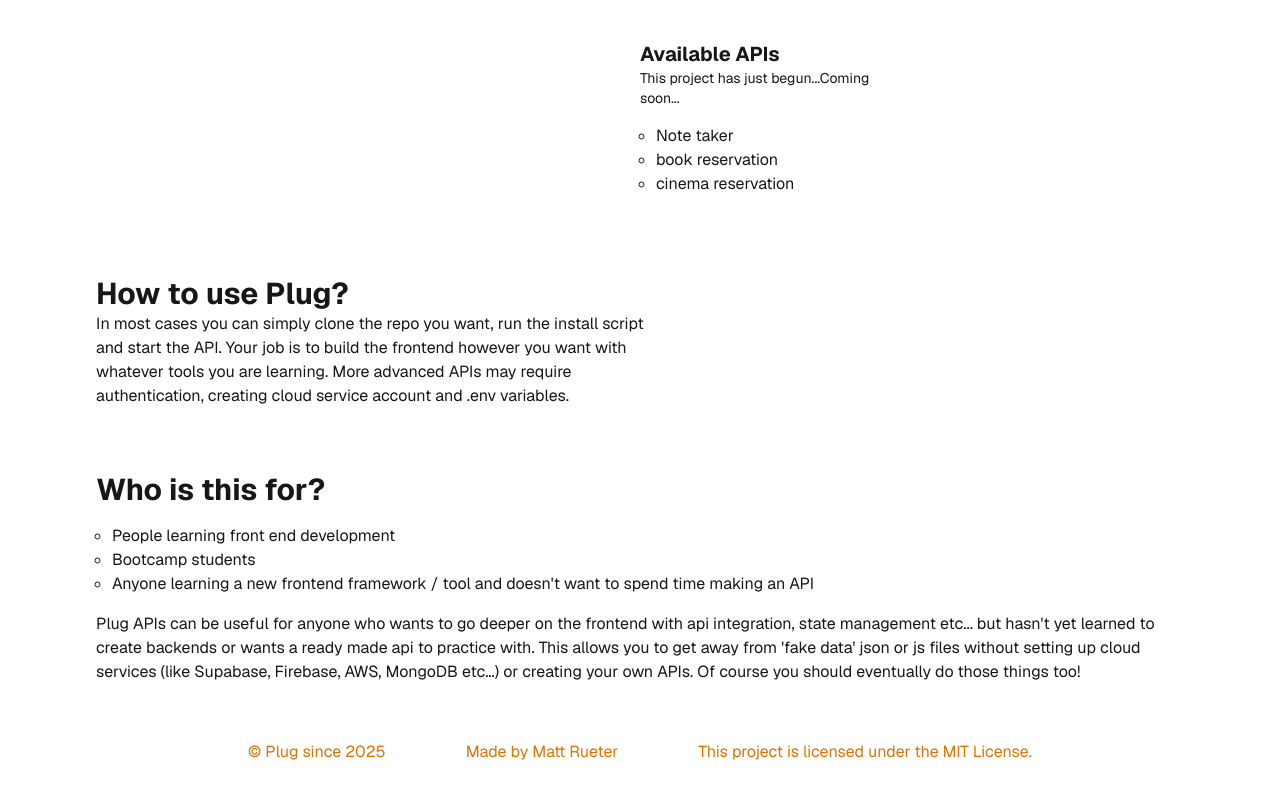
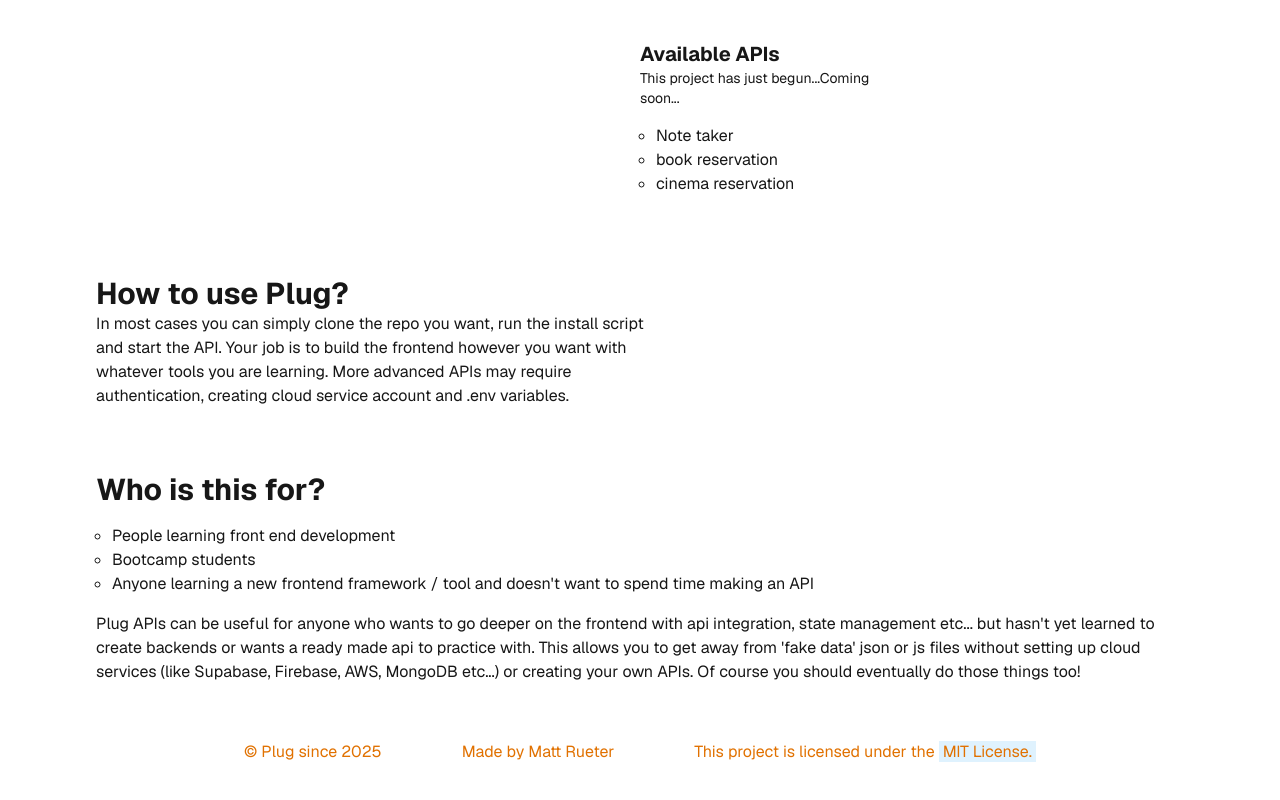
Before and after one commit to MattRueter/plug-website, a Next.js app: page / in a window 1280 px wide. Shown: the part 1044-1844 px from the top of the page. Built offline with nearby package versions, Linux system fonts and the light colour scheme.

Commit message:
add link to MIT license.

```diff
--- a/src/app/page.tsx
+++ b/src/app/page.tsx
@@ -85,7 +85,15 @@ export default function Home() {
       <footer className="row-start-3 flex sm:gap-[80px] gap-3 flex-wrap items-center justify-center text-amber-600 mt-10">
       <p>© Plug since 2025</p>
       <a href="https://github.com/MattRueter">Made by Matt Rueter</a>
-      <p>This project is licensed under the MIT License.</p>
+      <p>
+        This project is licensed under the
+        <a
+          className="ml-1 px-1 bg-sky-100"
+          href="https://github.com/MattRueter/plug-website/blob/main/LICENSE"
+          >
+             MIT License.
+          </a>
+      </p>
       </footer>
     </div>
   );
```
